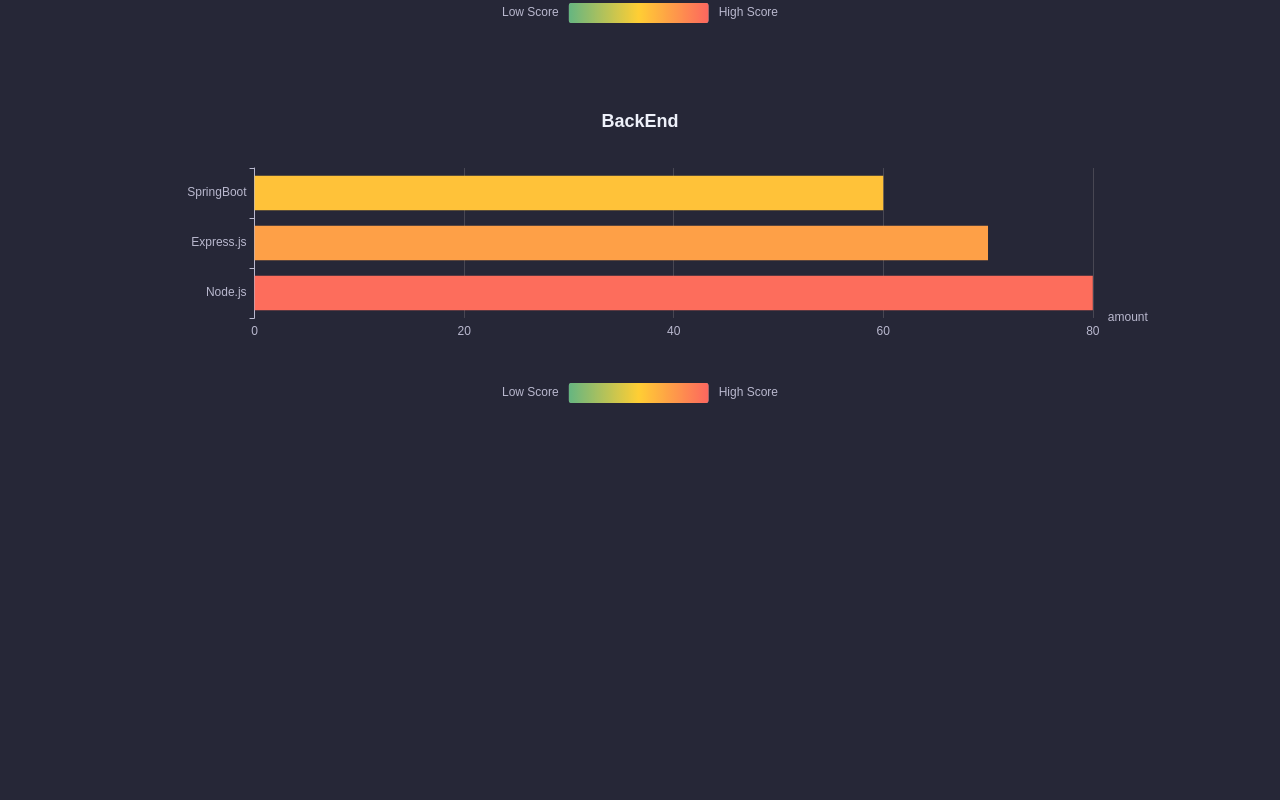
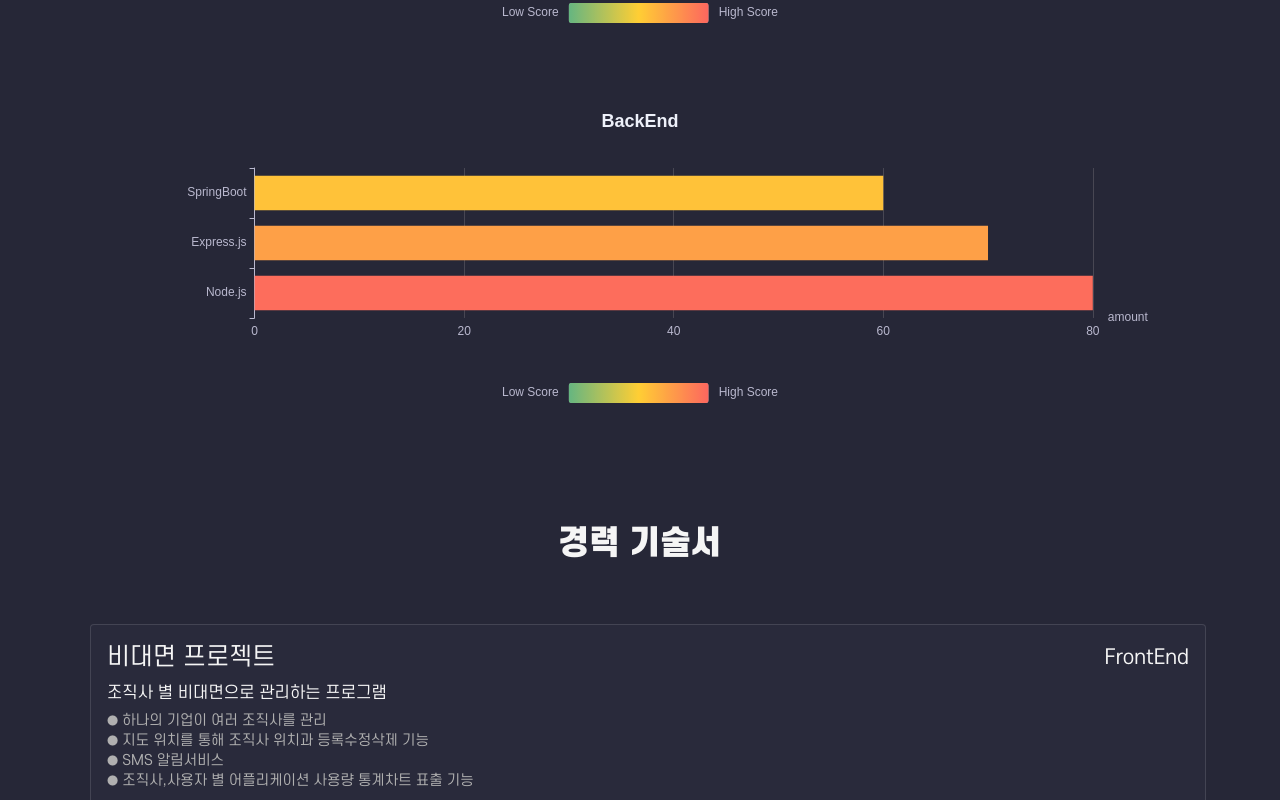
Before and after one commit to JIHEE-Princess98/PortfolioCode, a React (Vite) app: page / in a window 1280 px wide. Shown: the part 2000-2800 px from the top of the page. Before the commit the page ends 2480 px from the top, so only its background shows below. Built offline with nearby package versions, Linux system fonts and the light colour scheme.

Commit message:
경력 기술서 추가

```diff
--- /dev/null
+++ b/src/data.js
@@ -0,0 +1,193 @@
+export const projectItem = [
+    {
+        project_id: 1,
+        project_type: "FrontEnd",
+        project_name: "비대면 프로젝트",
+        project_SubName: "조직사 별 비대면으로 관리하는 프로그램",
+        project_explan: [
+            {
+                ex_id: 1,
+                ex_content: '하나의 기업이 여러 조직사를 관리'
+            },
+            {
+                ex_id: 2,
+                ex_content: '지도 위치를 통해 조직사 위치과 등록수정삭제 기능'
+            },
+            {
+                ex_id: 3,
+                ex_content: 'SMS 알림서비스'
+            },
+            {
+                ex_id: 4,
+                ex_content: '조직사,사용자 별 어플리케이션 사용량 통계차트 표출 기능'
+            }
+        ],
+        project_lang: [
+            {
+                lang_id: 1,
+                lang_type: "React.js",
+                lang_color: 0, // 0강조 , 1 미강조
+            },
+            {
+                lang_id: 2,
+                lang_type: "React-Query",
+                lang_color: 1,
+            },
+            {
+                lang_id: 3,
+                lang_type: "Redux-Toolkit",
+                lang_color: 1,
+            },
+            {
+                lang_id: 4,
+                lang_type: "PM2",
+                lang_color: 0,
+            },
+            {
+                lang_id: 5,
+                lang_type: "Nginx",
+                lang_color: 0,
+            }
+        ]
+    },
+    {
+        project_id: 2,
+        project_type: "FrontEnd",
+        project_name: "환경알림이",
+        project_SubName: "미디어 및 기상데이터 관리 프로그램",
+        project_explan: [
+            {
+                ex_id: 1,
+                ex_content: '홍보 영상 및 이미지 관리기능'
+            },
+            {
+                ex_id: 2,
+                ex_content: '기상데이터 표출 기능'
+            },
+            {
+                ex_id: 3,
+                ex_content: '관계형 N:M 데이터 관리자 기능'
+            },
+            {
+                ex_id: 4,
+                ex_content: '사용자 어플리케이션 제작'
+            }
+        ],
+        project_lang: [
+            {
+                lang_id: 1,
+                lang_type: "React.js",
+                lang_color: 0, // 0강조 , 1 미강조
+            },
+            {
+                lang_id: 2,
+                lang_type: "React-Query",
+                lang_color: 1,
+            },
+            {
+                lang_id: 3,
+                lang_type: "Swiper",
+                lang_color: 1,
+            },
+            {
+                lang_id: 4,
+                lang_type: "PostgreSQL",
+                lang_color: 0,
+            },
+            {
+                lang_id: 5,
+                lang_type: "PhotoShop",
+                lang_color: 0,
+            },
+            {
+                lang_id: 6,
+                lang_type: "Ubuntu",
+                lang_color: 0,
+            },
+            {
+                lang_id: 7,
+                lang_type: "Nginx",
+                lang_color: 0,
+            }
+        ]
+    },
+    {
+        project_id: 3,
+        project_type: "FrontEnd",
+        project_name: "스마트시티 관제 시스템",
+        project_SubName: "스마트시티 관제 GIS 시스템",
+        project_explan: [
+            {
+                ex_id: 1,
+                ex_content: '스마트정류장 제어 시스템 관리 기능'
+            },
+            {
+                ex_id: 2,
+                ex_content: '스마트 횡단보도 LED 신호 시스템 표출 기능'
+            },
+            {
+                ex_id: 3,
+                ex_content: '스마트 가로등 불빛 조절 제어 관리 기능'
+            },
+            {
+                ex_id: 4,
+                ex_content: '스마트 태양열 위치 및 전원 제어 기능'
+            },
+            {
+                ex_id: 5,
+                ex_content: '사용자 관리 기능'
+            }
+        ],
+        project_lang: [
+            {
+                lang_id: 1,
+                lang_type: "React.js",
+                lang_color: 0, // 0강조 , 1 미강조
+            },
+            {
+                lang_id: 2,
+                lang_type: "Context-API",
+                lang_color: 1,
+            }
+        ]
+    },
+    {
+        project_id: 4,
+        project_type: "BackEnd",
+        project_name: "Mobius",
+        project_SubName: "IOT 애플리케이션 연동 프로그램",
+        project_explan: [
+            {
+                ex_id: 1,
+                ex_content: 'IOT 디바이스와 어플리케이션을 연동하여 데이터를 구축하는 시승템이며, 기존 MYSQL로 구성된 시스템을 Postgresql로 변경하여 내부적으로 원활하게 사용할 수 있는 솔루션을 구축'
+            }
+        ],
+        project_lang: [
+            {
+                lang_id: 1,
+                lang_type: "Node.js",
+                lang_color: 0, // 0강조 , 1 미강조
+            },
+            {
+                lang_id: 2,
+                lang_type: "Express.js",
+                lang_color: 1,
+            },
+            {
+                lang_id: 3,
+                lang_type: "PostgreSQL",
+                lang_color: 0,
+            },
+            {
+                lang_id: 3,
+                lang_type: "http.request",
+                lang_color: 1,
+            },
+            {
+                lang_id: 3,
+                lang_type: "Promise",
+                lang_color: 1,
+            }
+        ]
+    },
+]
--- a/src/page/Project.jsx
+++ b/src/page/Project.jsx
@@ -1,8 +1,76 @@
-function Project(){
-    return(
-        <div>
+import Card from '@mui/material/Card';
+import Box from '@mui/material/Box';
+import Chip from '@mui/material/Chip';
+import Stack from '@mui/material/Stack';
+import Divider from '@mui/material/Divider';
+import Typography from '@mui/material/Typography';
+import Grid from "@mui/material/Grid";
+import {projectItem} from "../data.js";
 
+
+function Project() {
+    return (
+        <div className="main-project">
+            <h1>경력 기술서</h1>
+            <Grid container>
+                {
+                    projectItem.map((item) => (
+
+                        <Grid item xs={12} md={12} sx={{mt: {xs: 3, md: 5},}} key={item.project_id}>
+                            <Card variant="outlined" sx={{mt: 2, ml: 2}}>
+                                <Box sx={{p: 2}}>
+                                    <Stack
+                                        direction="row"
+                                        sx={{justifyContent: 'space-between', alignItems: 'center'}}
+                                    >
+                                        <Typography gutterBottom variant="h5" component="div">
+                                            {item.project_name}
+                                        </Typography>
+                                        <Typography gutterBottom variant="h6" component="div">
+                                            {item.project_type}
+                                        </Typography>
+                                    </Stack>
+                                    <Typography gutterBottom variant="p" component="div">
+                                        {item.project_SubName}
+                                    </Typography>
+
+                                    {
+                                        item.project_explan.map((explan) => (
+                                            <Typography key={explan.ex_id}
+                                                        variant="body2" sx={{color: 'text.secondary'}}>
+                                                <small>●</small> {explan.ex_content} <br/>
+                                            </Typography>
+                                        ))
+                                    }
+
+                                </Box>
+                                <Divider/>
+                                <Box sx={{p: 2}}>
+                                    <Typography gutterBottom variant="body2">
+                                        사용언어
+                                    </Typography>
+                                    <Stack direction="row" spacing={1} sx={{mt: 1}}>
+                                        {item.project_lang.map((lang) => (
+
+                                            <Chip
+                                                color={lang.lang_color === 0 ? "primary" : ""}
+                                                key={lang.lang_id}
+                                                label={lang.lang_type}
+                                                size="small"
+                                            />
+
+                                        ))}
+                                    </Stack>
+
+                                </Box>
+                            </Card>
+                        </Grid>
+                    ))
+                }
+
+            </Grid>
         </div>
     )
 }
+
 export default Project
--- a/src/page/Skill.jsx
+++ b/src/page/Skill.jsx
@@ -7,7 +7,6 @@
             <h1>SKILL</h1>
             <Frontend/>
             <Backend/>
-
         </div>
     )
 }
--- a/src/style/App.css
+++ b/src/style/App.css
@@ -19,6 +19,14 @@
     padding: 10px;
     /*background-color: var(--background-sub-color); !* 기본 색상 *!*/
     margin-top: 70px;
+}
+
+.main-project{
+    width: 100%;
+    height: 850px;
+    padding: 10px;
+    /*background-color: var(--background-sub-color); !* 기본 색상 *!*/
+    margin-top: 10px;
 }
 
 @media all and (min-width:1024px) and (max-width:1279px) {
--- a/src/style/Dashboard.css
+++ b/src/style/Dashboard.css
@@ -74,6 +74,13 @@
 }
 
 
+/*** project ***/
+.main-project h1{
+    text-align: center;
+    padding-top: 20px;
+}
+
+
 @media all and (min-width:1024px) and (max-width:1279px) {
 
 }
```
